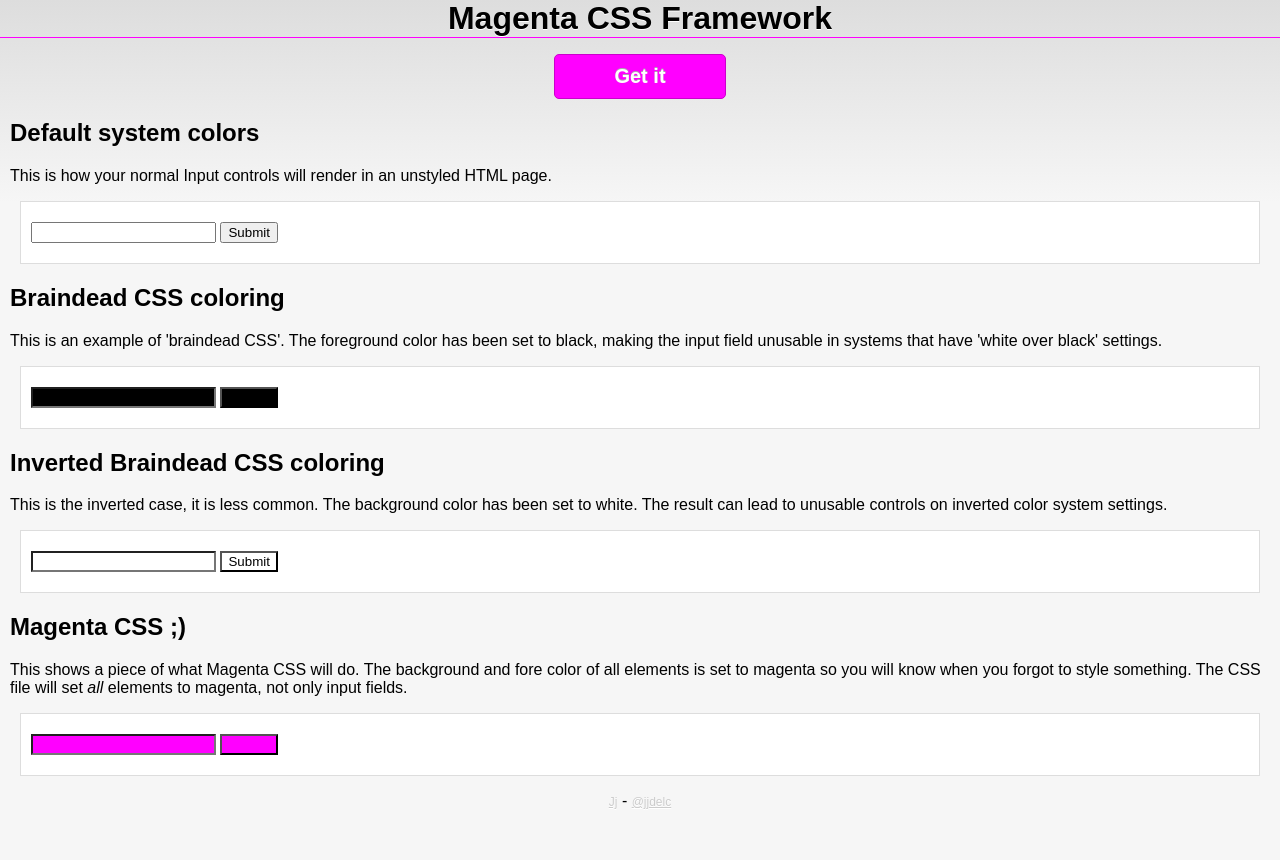
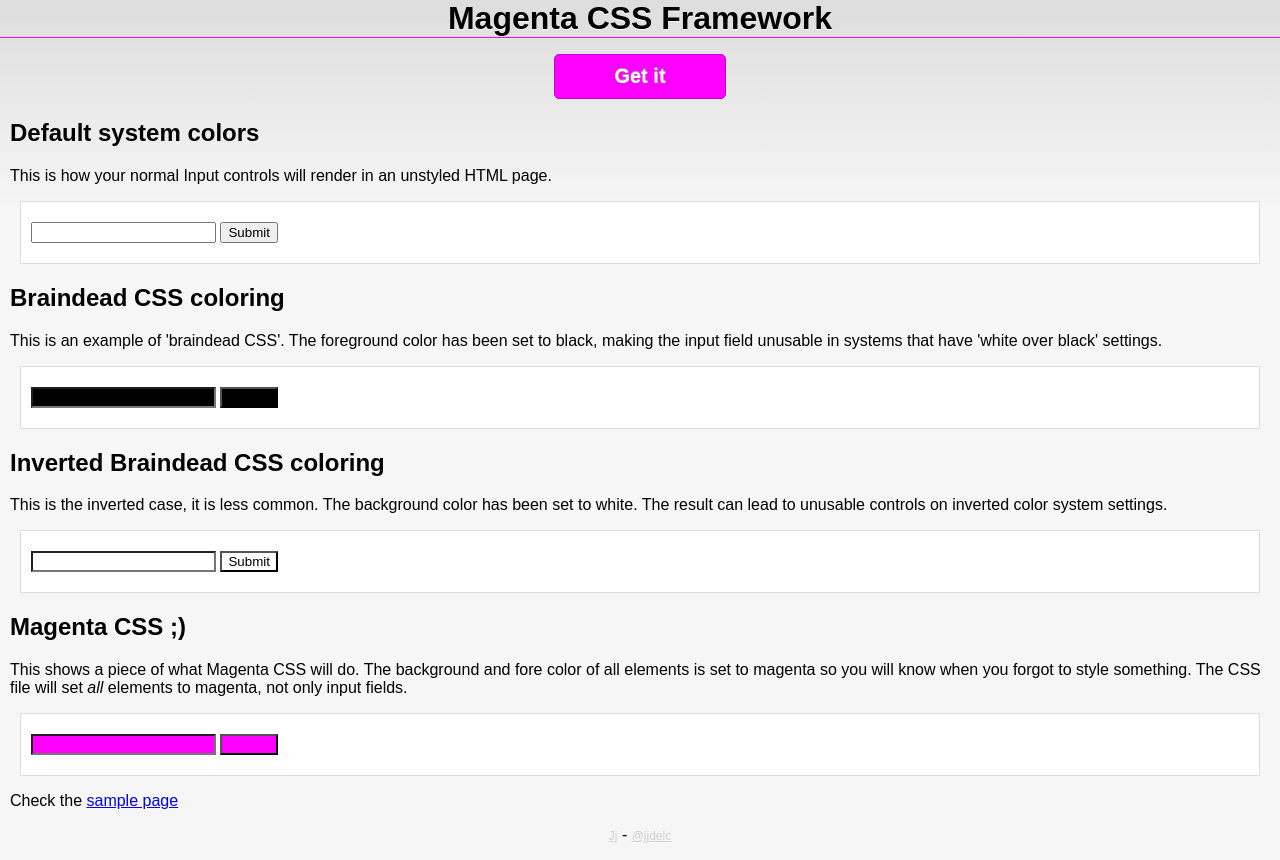
Before and after one commit to jjdelc/Magenta-CSS, a plain HTML site: page index.html in a window 1280 px wide. Before the commit the page ends 826 px from the top, so only its background shows below. Drawn offline with Linux system fonts and the light colour scheme.

Commit message:
Link to sample page

```diff
--- a/index.html
+++ b/index.html
@@ -107,6 +107,7 @@ text-decoration: none;
     <input type="text" />
     <input type="submit" />
 </div>
+<p>Check the <a href="sample.html" title="Sample page using Magenta.css">sample page</a></p>
 </section>
 <footer>
     <p><a href="http://isgeek.net/" title="With &lt;3 - Jj">Jj</a> - <a href="http://twitter.com/jjdelc" title="Twitterz">@jjdelc</a></p>
```
